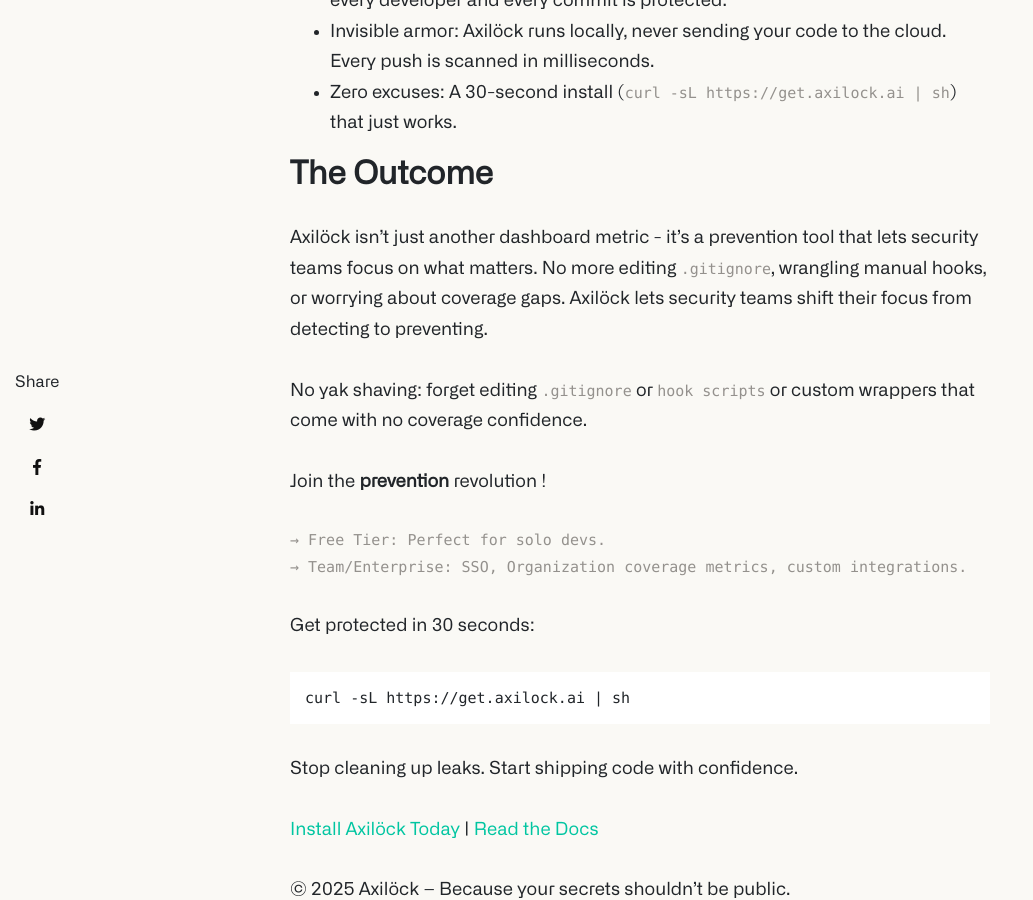
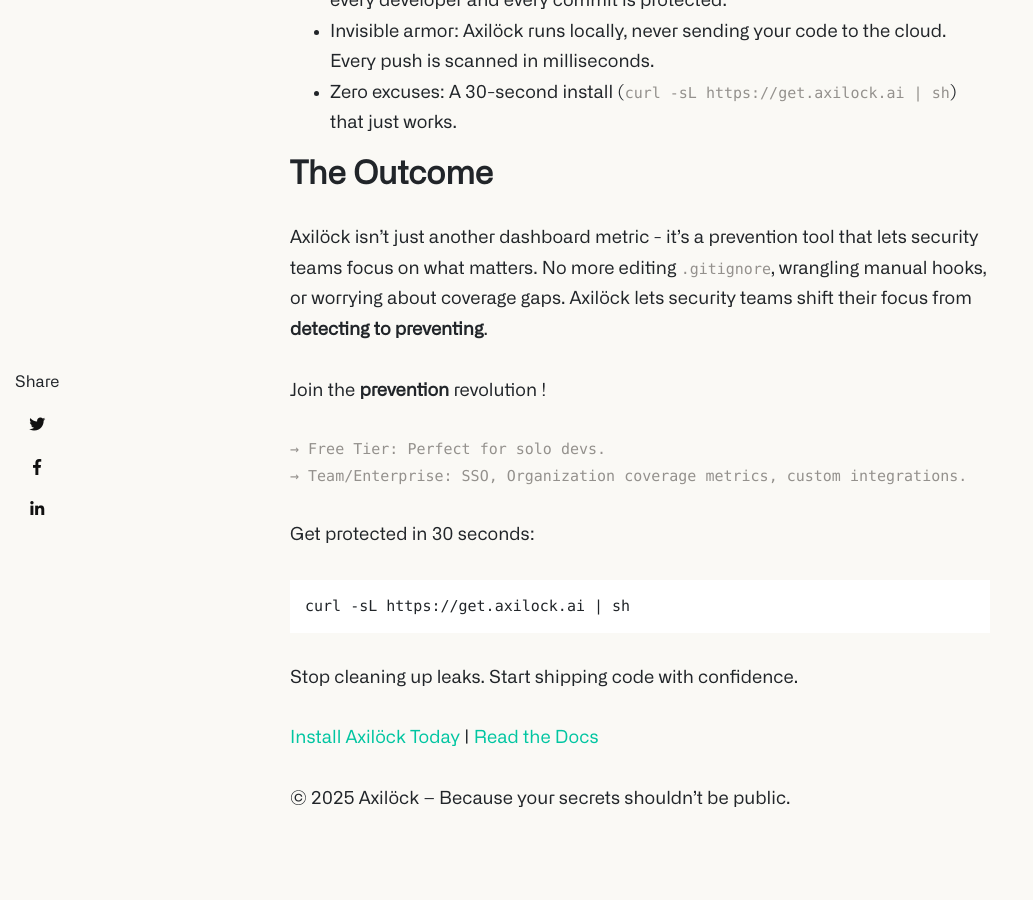
Before and after one commit to axilock/blog, a Jekyll site: the page built from _posts/2025-07-04-axilock-secret-prevention.md, in a window 1280 px wide and 900 px high, scrolled down 3116 px. Shown: the whole window, without its empty margins (0-1033 px from the left). Built offline with Jekyll 4.4.1, drawn with Linux system fonts in a browser that asks for light colours; nearby versions of some CDN libraries; some web fonts are replaced; comment, search, counter and statistics services are not loaded.

Commit message:
Remove repetition

```diff
--- a/_posts/2025-07-04-axilock-secret-prevention.md
+++ b/_posts/2025-07-04-axilock-secret-prevention.md
@@ -52,9 +52,7 @@ We needed something pre-push, pre-disaster, something that gives us confidence o
 ## The Outcome
 
 Axilöck isn’t just another dashboard metric - it's a prevention tool that lets security teams focus on what matters. No more editing ``.gitignore``, wrangling manual hooks, or worrying about coverage gaps.
-Axilöck lets security teams shift their focus from detecting to preventing.
-
-No yak shaving: forget editing ``.gitignore`` or ``hook scripts`` or custom wrappers that come with no coverage confidence.
+Axilöck lets security teams shift their focus from **detecting to preventing**.
 
 Join the **prevention** revolution !
 
```
